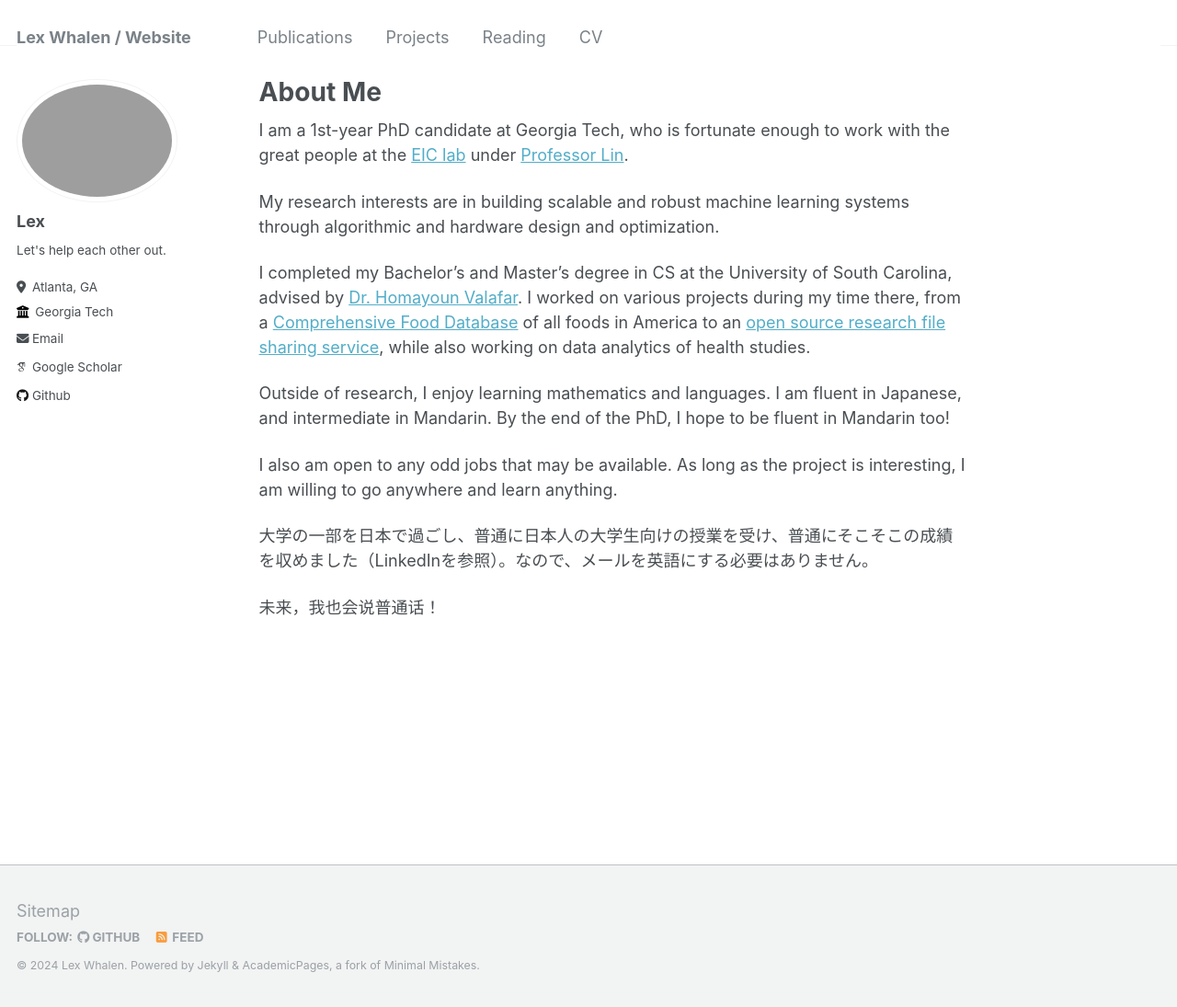
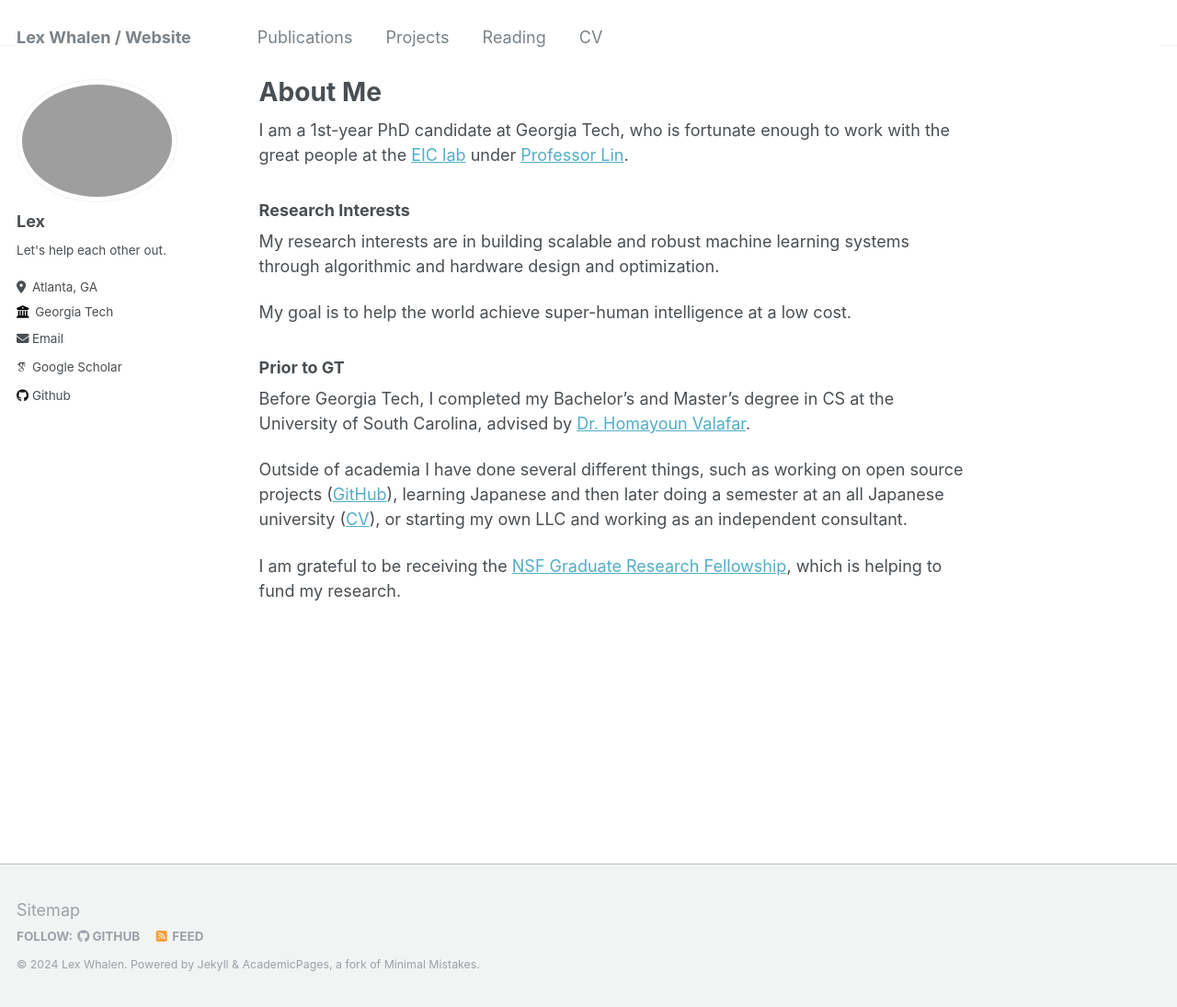
Before and after one commit to lxaw/lxaw.github.io, a Jekyll site: the page built from _pages/about.md, in a window 1280 px wide and 1095 px high. Shown: the whole window at 92% size. Built offline with Jekyll 4.4.1, drawn with Linux system fonts in a browser that asks for light colours; some web fonts are replaced.

Commit message:
update website

```diff
--- a/_config.yml
+++ b/_config.yml
@@ -28,7 +28,7 @@ author:
   location         : "Atlanta, GA"
   employer         : "Georgia Tech"
   uri              : # URL
-  email            : "whalenlex@gmail.com"
+  email            : "lwhalen7@gatech.edu"
 
   # Academic websites
   # arxiv            : "https://arxiv.org/search/cs?searchtype=author&query=Whalen,+L"
--- a/_pages/about.md
+++ b/_pages/about.md
@@ -9,14 +9,14 @@ redirect_from:
 
 I am a 1st-year PhD candidate at Georgia Tech, who is fortunate enough to work with the great people at the [EIC lab](https://eiclab.scs.gatech.edu/index.html) under [Professor Lin](https://eiclab.scs.gatech.edu/pages/team.html#PI).
 
+### Research Interests
 My research interests are in building scalable and robust machine learning systems through algorithmic and hardware design and optimization.
 
-I completed my Bachelor's and Master's degree in CS at the University of South Carolina, advised by [Dr. Homayoun Valafar](https://sc.edu/study/colleges_schools/engineering_and_computing/faculty-staff/homayounvalafar.php). I worked on various projects during my time there, from a [Comprehensive Food Database](https://github.com/lxaw/ComprehensiveFoodDatabase) of all foods in America to an [open source research file sharing service](https://github.com/lxaw/DataDock), while also working on data analytics of health studies.
+My goal is to help the world achieve super-human intelligence at a low cost.
 
-Outside of research, I enjoy learning mathematics and languages. I am fluent in Japanese, and intermediate in Mandarin. By the end of the PhD, I hope to be fluent in Mandarin too!
+### Prior to GT
+Before Georgia Tech, I completed my Bachelor's and Master's degree in CS at the University of South Carolina, advised by [Dr. Homayoun Valafar](https://sc.edu/study/colleges_schools/engineering_and_computing/faculty-staff/homayounvalafar.php).
 
-I also am open to any odd jobs that may be available. As long as the project is interesting, I am willing to go anywhere and learn anything.
+Outside of academia I have done several different things, such as working on open source projects ([GitHub](https://github.com/lxaw)), learning Japanese and then later doing a semester at an all Japanese university ([CV](/files/cv.pdf)), or starting my own LLC and working as an independent consultant.
 
-大学の一部を日本で過ごし、普通に日本人の大学生向けの授業を受け、普通にそこそこの成績を収めました（LinkedInを参照）。なので、メールを英語にする必要はありません。
-
-未来，我也会说普通话！
+I am grateful to be receiving the [NSF Graduate Research Fellowship](https://www.nsfgrfp.org/), which is helping to fund my research.
```
Also changed, not shown: 1 other file.
